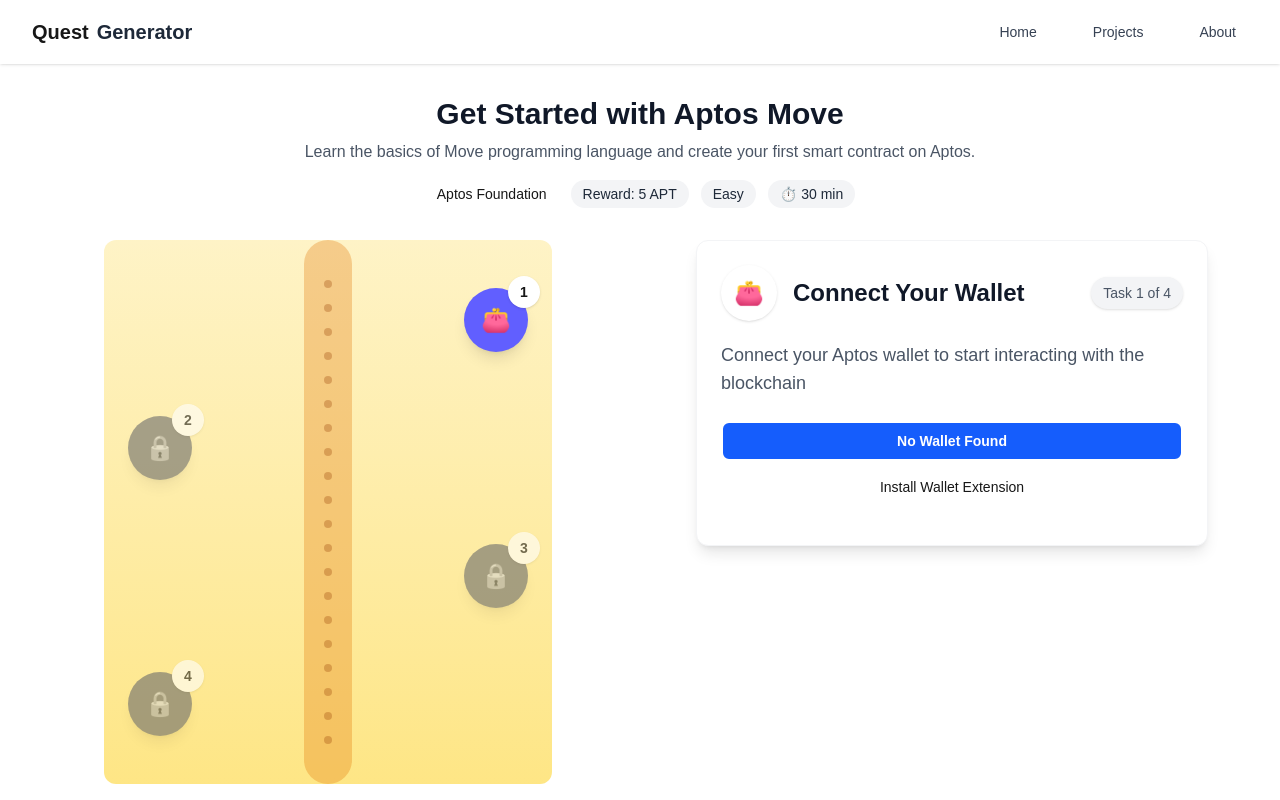
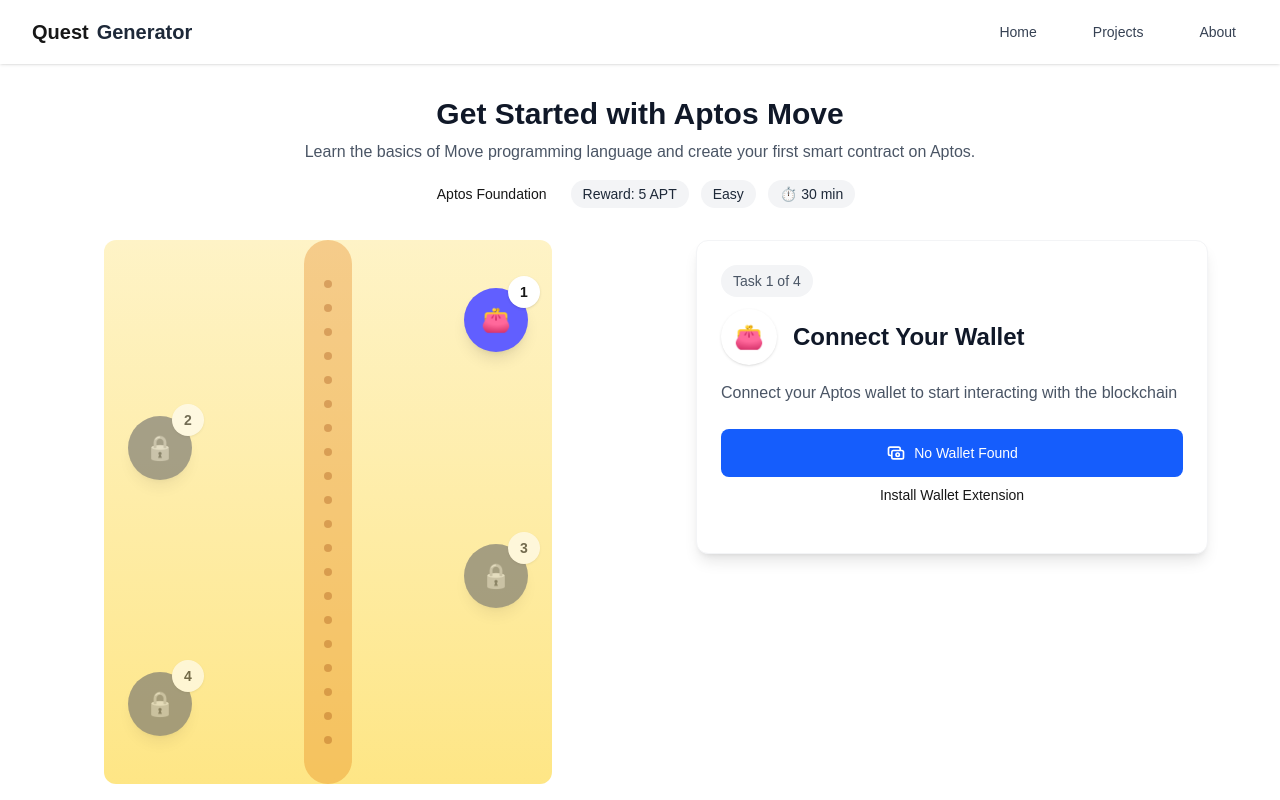
Before and after one commit to igar1991/quest-generator, a Next.js app: page /quest/1 in a window 1280 px wide. Shown: the top 800 px of the page. Built offline with nearby package versions, Linux system fonts and the light colour scheme.

Commit message:
feat: refactor button styles and enhance quest step UI with consistent design

```diff
--- a/src/app/components/ConnectButton.tsx
+++ b/src/app/components/ConnectButton.tsx
@@ -2,7 +2,7 @@
 
 import React, { useEffect, useRef } from "react";
 import { useWallet } from "../context/WalletContext";
-import Button from "./ui/Button";
+import Button, { buttonStyles } from "./ui/Button";
 
 interface ConnectButtonProps {
   onSuccess?: (address: string) => void;
@@ -95,7 +95,23 @@
         variant={isConnected ? "danger" : "primary"}
         isLoading={isConnecting}
         fullWidth={true}
-        className={`mb-2 ${className} text-white dark:text-white font-semibold border-2 border-primary`}
+        className={`${buttonStyles.questAction} ${className}`}
+        icon={
+          <svg
+            className="w-5 h-5"
+            fill="none"
+            stroke="currentColor"
+            viewBox="0 0 24 24"
+            xmlns="http://www.w3.org/2000/svg"
+          >
+            <path
+              strokeLinecap="round"
+              strokeLinejoin="round"
+              strokeWidth="2"
+              d="M17 9V7a2 2 0 00-2-2H5a2 2 0 00-2 2v6a2 2 0 002 2h2m2 4h10a2 2 0 002-2v-6a2 2 0 00-2-2H9a2 2 0 00-2 2v6a2 2 0 002 2zm7-5a2 2 0 11-4 0 2 2 0 014 0z"
+            ></path>
+          </svg>
+        }
       >
         {getButtonText()}
       </Button>
--- a/src/app/components/QuestStep.tsx
+++ b/src/app/components/QuestStep.tsx
@@ -3,7 +3,8 @@
 import React, { useState, useEffect } from "react";
 import ConnectButton from "./ConnectButton";
 import { useWallet } from "../context/WalletContext";
-import Button from "./ui/Button";
+import Button, { buttonStyles } from "./ui/Button";
+import CardTemplate from "./ui/CardTemplate";
 import { QuestStepUI } from "../types/quest";
 
 interface QuestStepProps {
@@ -94,13 +95,15 @@
    * Handles validation and completion of check-balance task
    */
   const handleCheckBalanceComplete = () => {
-    // Always show the animation and complete the step
-    console.log("Checking balance increase (demo mode - auto success)");
-
-    // Show animation
+    // Show loading animation first
+    console.log("Checking balance increase (demo mode)...");
     setIsSubmitting(true);
 
-    // Immediately show success animation
+    // Simulate API verification for 2 seconds
+    setTimeout(() => {
+      console.log("Balance verification successful");
+
+      // Then show success animation
       setShowSuccessAnimation(true);
 
       // Wait for animation to be visible before proceeding
@@ -109,6 +112,7 @@
         onComplete(step.id, true);
         setIsSubmitting(false);
       }, 1500);
+    }, 2000); // Show loading for 2 seconds
   };
 
   /**
@@ -190,7 +194,7 @@
           <div className="mb-6">
             <ConnectButton
               onSuccess={() => {}} // Handled by useEffect
-              className="w-full bg-blue-600 hover:bg-blue-700"
+              className="w-full bg-blue-600 hover:bg-blue-700 text-white min-h-[48px]"
             />
 
             {isConnected && (
@@ -303,7 +307,7 @@
                     size="lg"
                     fullWidth
                     disabled={isSubmitting}
-                    className="bg-blue-600 hover:bg-blue-700 text-white min-h-[48px]"
+                    className={buttonStyles.questAction}
                     icon={
                       <svg
                         className="w-5 h-5"
@@ -345,10 +349,7 @@
                       Please connect your wallet first to check balance.
                     </span>
                   </div>
-                  <ConnectButton
-                    className="w-full bg-blue-600 hover:bg-blue-700"
-                    onSuccess={() => {}}
-                  />
+                  <ConnectButton onSuccess={() => {}} />
                 </div>
               )}
             </div>
@@ -461,7 +462,7 @@
                       variant="primary"
                       size="lg"
                       fullWidth
-                      className="bg-blue-600 hover:bg-blue-700 text-white min-h-[48px]"
+                      className={buttonStyles.questAction}
                       disabled={
                         selectedOption === null ||
                         selectedOption === undefined ||
@@ -526,98 +527,38 @@
     }
   };
 
+  /**
+   * Gets the appropriate icon for the current step type
+   */
+  const getStepIcon = () => {
+    switch (step.type) {
+      case "connect-wallet":
+        return <span className="text-2xl">👛</span>;
+      case "check-balance":
+        return <span className="text-2xl">💰</span>;
+      case "quiz":
+        return <span className="text-2xl">🎓</span>;
+      default:
+        return <span className="text-2xl">📝</span>;
+    }
+  };
+
   return (
-    <div
-      className={`bg-white dark:bg-dark-100 rounded-xl shadow-lg hover:shadow-xl p-6 w-full max-w-lg mx-auto relative transition-all duration-300 ${
-        showSuccessAnimation
-          ? "ring-4 ring-green-400"
-          : isSubmitting
-            ? "ring-2 ring-gray-400"
-            : "border border-gray-100"
-      }`}
+    <CardTemplate
+      title={step.title}
+      description={step.description}
+      icon={getStepIcon()}
+      indicator={
+        totalSteps > 0
+          ? `Task ${currentStepIndex + 1} of ${totalSteps}`
+          : undefined
+      }
+      showSuccess={showSuccessAnimation}
+      isLoading={isSubmitting && !showSuccessAnimation}
     >
-      {/* Success animation overlay */}
-      {showSuccessAnimation && (
-        <div className="absolute inset-0 bg-green-400/10 rounded-xl flex items-center justify-center z-10">
-          <div className="bg-white dark:bg-dark-200 rounded-full p-4 shadow-lg">
-            <svg
-              className="w-12 h-12 text-green-500"
-              fill="none"
-              stroke="currentColor"
-              viewBox="0 0 24 24"
-              xmlns="http://www.w3.org/2000/svg"
-            >
-              <path
-                strokeLinecap="round"
-                strokeLinejoin="round"
-                strokeWidth="2"
-                d="M5 13l4 4L19 7"
-              ></path>
-            </svg>
-          </div>
-        </div>
-      )}
-
-      {/* Processing overlay */}
-      {isSubmitting && !showSuccessAnimation && (
-        <div className="absolute inset-0 bg-gray-400/10 rounded-xl flex items-center justify-center z-10">
-          <div className="bg-white dark:bg-dark-200 rounded-full p-4 shadow-lg">
-            <svg
-              className="w-12 h-12 text-gray-500 animate-spin"
-              fill="none"
-              viewBox="0 0 24 24"
-              xmlns="http://www.w3.org/2000/svg"
-            >
-              <circle
-                className="opacity-25"
-                cx="12"
-                cy="12"
-                r="10"
-                stroke="currentColor"
-                strokeWidth="4"
-              ></circle>
-              <path
-                className="opacity-75"
-                fill="currentColor"
-                d="M4 12a8 8 0 018-8V0C5.373 0 0 5.373 0 12h4zm2 5.291A7.962 7.962 0 014 12H0c0 3.042 1.135 5.824 3 7.938l3-2.647z"
-              ></path>
-            </svg>
-          </div>
-        </div>
-      )}
-
-      {/* Progress indicator - integrated into the card header */}
-      <div className="flex flex-wrap items-center justify-between mb-5 gap-2">
-        <div className="flex items-center">
-          <div className="w-14 h-14 bg-primary/20 rounded-full flex items-center justify-center mr-4 shadow-sm">
-            {step.type === "connect-wallet" && (
-              <span className="text-2xl">👛</span>
-            )}
-            {step.type === "check-balance" && (
-              <span className="text-2xl">💰</span>
-            )}
-            {step.type === "quiz" && <span className="text-2xl">🎓</span>}
-            {!step.type && <span className="text-2xl">📝</span>}
-          </div>
-          <h2 className="text-xl sm:text-2xl font-bold text-gray-900 dark:text-white">
-            {step.title}
-          </h2>
-        </div>
-
-        {totalSteps > 0 && (
-          <div className="px-3 py-1.5 bg-gray-100 dark:bg-dark-200 rounded-full text-sm text-gray-600 dark:text-gray-400 font-medium shadow-sm">
-            Task {currentStepIndex + 1} of {totalSteps}
-          </div>
-        )}
-      </div>
-
-      <p className="text-gray-600 dark:text-gray-300 mb-6 text-base sm:text-lg">
-        {step.description}
-      </p>
-
       {/* Task-specific UI */}
       {renderTaskUI()}
-    </div>
+    </CardTemplate>
   );
 };
 
--- a/src/app/components/ui/Button.tsx
+++ b/src/app/components/ui/Button.tsx
@@ -111,4 +111,9 @@
   );
 };
 
+// Export common button styles to use across the app
+export const buttonStyles = {
+  questAction: "w-full bg-blue-600 hover:bg-blue-700 text-white min-h-[48px]",
+};
+
 export default Button;
--- /dev/null
+++ b/src/app/components/ui/CardTemplate.tsx
@@ -0,0 +1,135 @@
+"use client";
+
+import React, { ReactNode } from "react";
+
+interface CardTemplateProps {
+  /** Card title */
+  title: string;
+  /** Card description */
+  description?: string;
+  /** Optional icon to display in the header */
+  icon?: ReactNode;
+  /** Optional indication like "Task 1 of 3" */
+  indicator?: string;
+  /** Children components to render in the card body */
+  children: ReactNode;
+  /** Whether the card is in a success state */
+  showSuccess?: boolean;
+  /** Whether the card is in a loading state */
+  isLoading?: boolean;
+  /** Class names to apply to icon wrapper */
+  iconWrapperClassName?: string;
+}
+
+/**
+ * Reusable card template component with consistent styling
+ * @param props Card properties including title, content, and state
+ * @returns CardTemplate component
+ */
+const CardTemplate: React.FC<CardTemplateProps> = ({
+  title,
+  description,
+  icon,
+  indicator,
+  children,
+  showSuccess = false,
+  isLoading = false,
+  iconWrapperClassName = "bg-primary/20",
+}) => {
+  return (
+    <div
+      className={`bg-white dark:bg-dark-100 rounded-xl shadow-lg hover:shadow-xl p-6 w-full max-w-lg mx-auto relative transition-all duration-300 ${
+        showSuccess
+          ? "ring-4 ring-green-400"
+          : isLoading
+            ? "ring-2 ring-gray-400"
+            : "border border-gray-100"
+      }`}
+    >
+      {/* Success animation overlay */}
+      {showSuccess && (
+        <div className="absolute inset-0 bg-green-400/10 rounded-xl flex items-center justify-center z-10">
+          <div className="bg-white dark:bg-dark-200 rounded-full p-4 shadow-lg">
+            <svg
+              className="w-12 h-12 text-green-500"
+              fill="none"
+              stroke="currentColor"
+              viewBox="0 0 24 24"
+              xmlns="http://www.w3.org/2000/svg"
+            >
+              <path
+                strokeLinecap="round"
+                strokeLinejoin="round"
+                strokeWidth="2"
+                d="M5 13l4 4L19 7"
+              ></path>
+            </svg>
+          </div>
+        </div>
+      )}
+
+      {/* Processing overlay */}
+      {isLoading && !showSuccess && (
+        <div className="absolute inset-0 bg-gray-400/10 rounded-xl flex items-center justify-center z-10">
+          <div className="bg-white dark:bg-dark-200 rounded-full p-4 shadow-lg">
+            <svg
+              className="w-12 h-12 text-gray-500 animate-spin"
+              fill="none"
+              viewBox="0 0 24 24"
+              xmlns="http://www.w3.org/2000/svg"
+            >
+              <circle
+                className="opacity-25"
+                cx="12"
+                cy="12"
+                r="10"
+                stroke="currentColor"
+                strokeWidth="4"
+              ></circle>
+              <path
+                className="opacity-75"
+                fill="currentColor"
+                d="M4 12a8 8 0 018-8V0C5.373 0 0 5.373 0 12h4zm2 5.291A7.962 7.962 0 014 12H0c0 3.042 1.135 5.824 3 7.938l3-2.647z"
+              ></path>
+            </svg>
+          </div>
+        </div>
+      )}
+
+      {/* Indicator positioned at top-left, above the title */}
+      {indicator && (
+        <div className="mb-3">
+          <div className="inline-block px-3 py-1.5 bg-gray-100 dark:bg-dark-200 rounded-full text-sm text-gray-600 dark:text-gray-400 font-medium">
+            {indicator}
+          </div>
+        </div>
+      )}
+
+      {/* Card header */}
+      <div className="flex items-center mb-4">
+        {icon && (
+          <div
+            className={`w-14 h-14 ${iconWrapperClassName} rounded-full flex items-center justify-center mr-4 shadow-sm`}
+          >
+            {icon}
+          </div>
+        )}
+        <h2 className="text-xl sm:text-2xl font-bold text-gray-900 dark:text-white">
+          {title}
+        </h2>
+      </div>
+
+      {/* Card description */}
+      {description && (
+        <p className="text-gray-600 dark:text-gray-300 mb-6 text-base">
+          {description}
+        </p>
+      )}
+
+      {/* Card content */}
+      <div className={`${!description ? "mt-4" : ""}`}>{children}</div>
+    </div>
+  );
+};
+
+export default CardTemplate;
```
Also changed, not shown: src/app/components/QuestCard.tsx (+20 -4 lines). Lines whose indentation alone changed are shown as unchanged.
